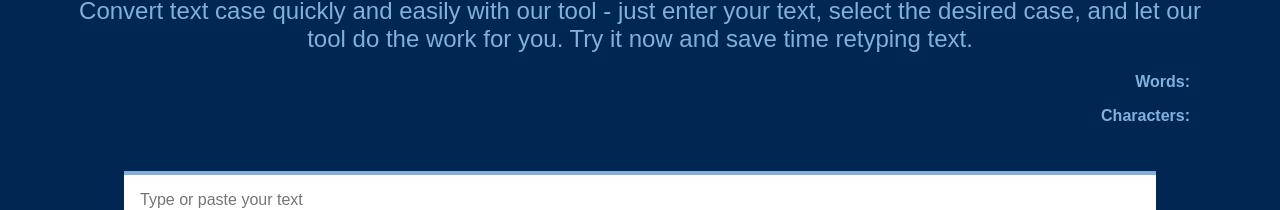
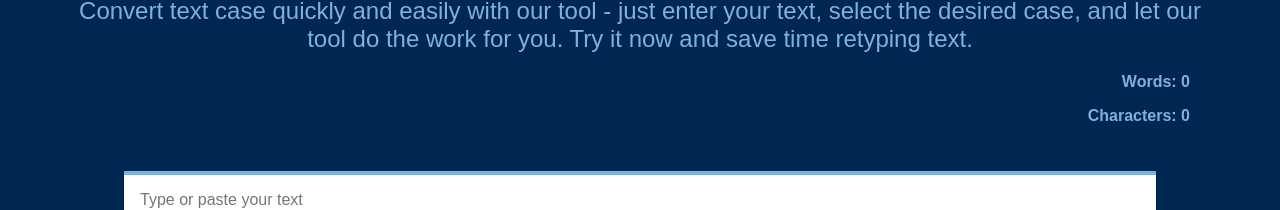
Before and after one commit to nelsonuprety1/text-tune, a React (Create React App) app: page /convert in a window 1280 px wide. Shown: the part 179-389 px from the top of the page. Built offline with nearby package versions, Linux system fonts and the light colour scheme; a web font is replaced by a local one.

Commit message:
Functionality with proper comment finished

```diff
--- a/src/components/Converter/Converter.js
+++ b/src/components/Converter/Converter.js
@@ -1,13 +1,32 @@
 import './converter.css';
 
-import React, { useState } from 'react';
+import React, { useState, useEffect, useRef } from 'react';
 
 const Converter = () => {
+  // declaring a state variable textContent and a setTextContent function to manage the state of the text content.
   const [textContent, setTextContent] = useState('');
-  const [wordCount, setWordCount] = useState(0);
-  const [charCount, setCharCount] = useState(0);
 
+  const textRef = useRef(null);
+
+  useEffect(() => {
+    // focusing the input element on the initial render of the component
+    textRef.current.focus();
+  }, []);
+
+  /*
+   function to handle the click event on the buttons
+   that are used to convert the text content
+   Depending on the value of the 'text' parameter,
+   it performs the corresponding operation to change the text content.
+   */
   const handlingButtonClick = text => {
+    /**
+     The variable was created to store the
+     modified version of the user's input text and
+      as well to separate the logic for
+     generating the modified text from the
+     logic for updating the state of the component
+     */
     let changedText;
     switch (text) {
       case 'uppercasing':
@@ -47,6 +66,7 @@ const Converter = () => {
       case 'copy':
         navigator.clipboard.writeText(textContent);
         changedText = textContent;
+        alert('Text Copied to clipboard');
         break;
       case 'clear':
         changedText = '';
@@ -54,9 +74,14 @@ const Converter = () => {
       default:
         changedText = '';
     }
+    //this updates the state of the textContent variable with the modified text
     setTextContent(changedText);
   };
 
+  /*
+This function updates the textContent
+ state with the new value of the textarea.
+ */
   const handlingTextChange = event => {
     setTextContent(event.target.value);
   };
@@ -72,11 +97,37 @@ const Converter = () => {
         it now and save time retyping text.
       </p>
       <div className="textbox">
-        <p className="words">Words:</p>
-        <p className="characters">Characters: </p>
+        {/*
+    checking whether the textContent is empty before counting the words.
+     If it is empty, we set the word count to 0 instead of 1.
+     This ensures that the word count is accurate even when the textContent is empty.
+      */}
+        {/*
+      Here's how it works:
+
+1) {textContent.trim() ? ... : ...} is a ternary operator that checks if textContent.trim()
+ returns a truthy value.
+ The trim() method removes whitespace from the beginning and end of the string,
+ so if textContent.trim() is truthy, it means that textContent contains at least
+ one non-whitespace character.
+
+2) If textContent.trim() is truthy, the ternary operator returns the expression before the : symbol,
+ which is textContent.trim().split(' ').length.
+ This expression calculates the number of words in textContent using the split() method.
+
+3) If textContent.trim() is falsy (i.e., textContent is an empty string or contains only
+ whitespace), the ternary operator returns the expression after the : symbol, which is 0.
+ This is because an empty string or a string with only whitespace characters does not
+ contain any words.
+       */}
+        <p className="words">
+          Words: {textContent.trim() ? textContent.trim().split(' ').length : 0}
+        </p>
+        <p className="characters">Characters: {textContent.length}</p>
         <textarea
           value={textContent}
           onChange={handlingTextChange}
+          ref={textRef}
           name="contentBox"
           id="contentBox"
           placeholder="Type or paste your text"
```
